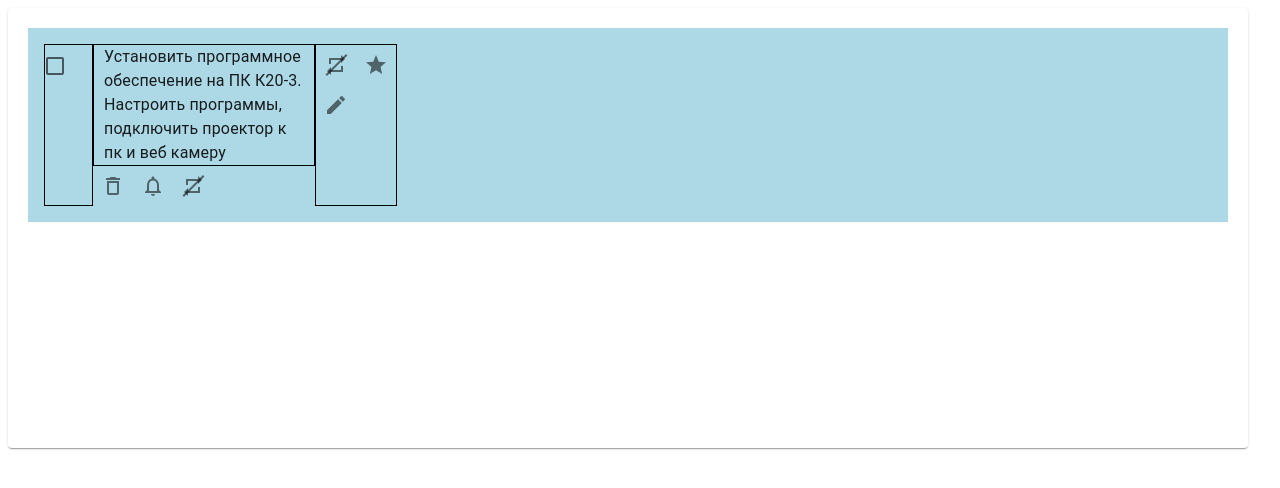
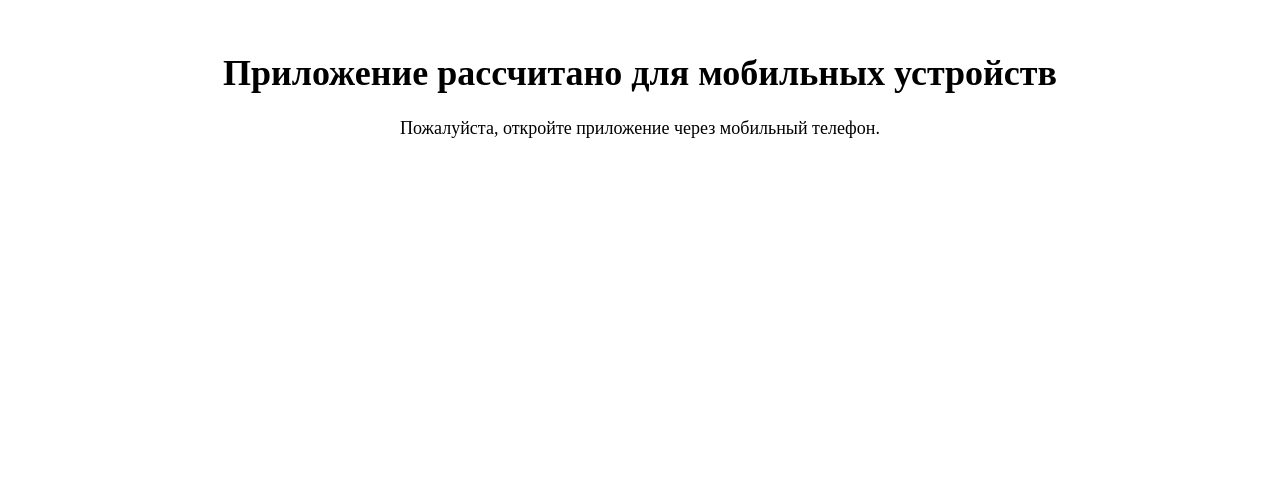
Before and after one commit to itrobotom/myplanning_ui, a React (Create React App) app: page / in a window 1280 px wide. Shown: the top 488 px of the page. Built offline with nearby package versions, Linux system fonts and the light colour scheme.

Commit message:
Анимация эконок, логика рендера

```diff
--- a/src/App.css
+++ b/src/App.css
@@ -0,0 +1,21 @@
+/* Стили для мобильных устройств */
+@media (max-width: 768px) {
+    body {
+      font-size: 14px; /* Меньший шрифт для мобильных */
+    }
+
+    .container {
+      padding: 10px;
+    }
+}
+
+/* Стили для более крупных устройств */
+@media (min-width: 769px) {
+    body {
+        font-size: 18px;
+    }
+
+    .container {
+        padding: 20px;
+    }
+}
--- a/src/App.js
+++ b/src/App.js
@@ -1,3 +1,4 @@
+import React, { useEffect, useState } from 'react';
 import './App.css';
 // import { ways } from './data/data.js';
 import { CardTask } from './components/CardTask/CardTask.jsx';
@@ -6,10 +7,29 @@ function App() {
   // const listWays = ways.map(way =>
   //   <li>{<WayToTeach title={way.title} description={way.description}/>}</li>
   // )
+  const maxWidthForMobile = 1221; //у топовых смартфонов ширина экрана 1220 px, у простеньких 720,
+  // то есть масштабирование шрифта и отступов можно сдлеть для болшьше 769 и меньше 1221 и меньше 769
+
+  const [isMobile, setIsMobile] = useState(true);
+
+  const checkMobileDevice = () => {
+    const width = window.innerWidth;
+    const height = window.innerHeight;
+    setIsMobile(width < maxWidthForMobile && height > width);
+  }
+
+  useEffect(() => checkMobileDevice);
+  if (!isMobile) {
+    return (
+      <div style={{ textAlign: "center", padding: "20px" }}>
+        <h1>Приложение рассчитано для мобильных устройств</h1>
+        <p>Пожалуйста, откройте приложение через мобильный телефон.</p>
+      </div>
+    );
+  }
   return (
     <div className="App">
       <CardTask />
-
     </div>
   );
 }
--- /dev/null
+++ b/src/components/CardTask/CardTask.css
@@ -0,0 +1,41 @@
+.crossing-out {
+    position: absolute;
+    width: 120%;
+    height: 2px;
+    background-color: currentColor;
+    top: 50%;
+    transform: translateY(-50%) rotate(-45deg);
+}
+.icon-no-button {
+    display: inline-flex;
+    align-items: center;
+    justify-content: center;
+    padding: 8px;
+    color: rgba(0, 0, 0, 0.54);
+}
+
+@keyframes rotatePause {
+    0% {
+      transform: rotate(0deg);
+    }
+    25% {
+      transform: rotate(-10deg);
+    }
+    50% {
+      transform: rotate(0deg);
+    }
+    75% {
+      transform: rotate(10deg);
+    }
+    100% {
+      transform: rotate(0deg);
+    }
+}
+
+.rotatePause {
+animation: rotatePause 1.5s infinite ease-in-out;
+}
+
+.noAnimation {
+animation: none;
+}
--- a/src/components/CardTask/CardTask.jsx
+++ b/src/components/CardTask/CardTask.jsx
@@ -1,5 +1,5 @@
 import React, { useEffect, useState } from 'react';
-
+import "./CardTask.css"
 import { Card, CardMedia,  CardActionArea, Typography, Box, IconButton, CardContent, Icon } from "@mui/material";
 import FormControlLabel from '@mui/material/FormControlLabel';
 import Checkbox from '@mui/material/Checkbox';
@@ -26,13 +26,13 @@ import Filter3Icon from '@mui/icons-material/Filter3';
 
 
 
-
-
 function CardTask({props}) {
     //если развернутая карточка задачи, то она выше
     const heightCard = 400;
     //вытащим данные из стора по isCheckBoxTaskStatus, таким и будет далее стейт
     //а пока сделаем его просто по дефолту false
+    const isLearn = true; //режим обучения (включается возможность кликать по всем иконкам, получая подсказки)
+    const isFullTask = false; //все задачи в ленте свернуты, чтобы развернуть и увидеть все настройки и все содержимое, возомжность редактироват, надо нажать на саму задачу
     const isCheckBoxTaskStatusDefault = false;
     const [statusTask, setStatusTask] = useState(isCheckBoxTaskStatusDefault);
     const handleTaskStatus = () => { //при клике меняем статус
@@ -74,6 +74,8 @@ function CardTask({props}) {
                         <IconButton>
                             <NotificationsNoneIcon></NotificationsNoneIcon>
                         </IconButton>
+
+                        {isFullTask &
                             <IconButton>
                                 <Box
                                     sx={{
@@ -83,22 +85,15 @@ function CardTask({props}) {
                                         justifyContent: 'center',
                                     }}
                                 >
-                                {/* Сам значок Repeat */}
+                                    /* Сам значок Repeat */
                                     <RepeatIcon />
+                                    /* Линия перечеркивания */
+                                    <Box className="crossing-out"/>
 
-                                {/* Линия перечеркивания */}
-                                <Box
-                                    sx={{
-                                    position: 'absolute',
-                                    width: '120%',
-                                    height: '2px',
-                                    backgroundColor: 'currentColor',
-                                    top: '50%',
-                                    transform: 'translateY(-50%) rotate(-45deg)',
-                                    }}
-                                />
                                 </Box>
                             </IconButton>
+                        }
+
                     </Box>
                 </Box>
 
@@ -118,22 +113,20 @@ function CardTask({props}) {
                                 <RepeatIcon />
 
                                 {/* Линия перечеркивания */}
-                                <Box
-                                    sx={{
-                                    position: 'absolute',
-                                    width: '120%',
-                                    height: '2px',
-                                    backgroundColor: 'currentColor',
-                                    top: '50%',
-                                    transform: 'translateY(-50%) rotate(-45deg)',
-                                    }}
-                                />
+                                <Box className="crossing-out"/>
                             </Box>
                         </IconButton>
 
-                        <IconButton>
-                            <StarIcon></StarIcon>
+
+                        {isLearn ? (
+                            <IconButton className={isLearn ? 'rotatePause' : 'noAnimation'}>
+                                <Filter1Icon></Filter1Icon>
                             </IconButton>
+                        ) : (
+                            <Box className='icon-no-button'>
+                                <Filter1Icon />
+                            </Box>
+                        )}
 
                     </Box>
                     {/* иконка редактирования, которая появляется внизу после разворачивания карточки задачи */}
```
Also changed, not shown: src/components/ContainerTasks/ContainerTasks.jsx (added), src/components/ContainerTasks/коммент.txt (added). Lines whose indentation alone changed are shown as unchanged.
